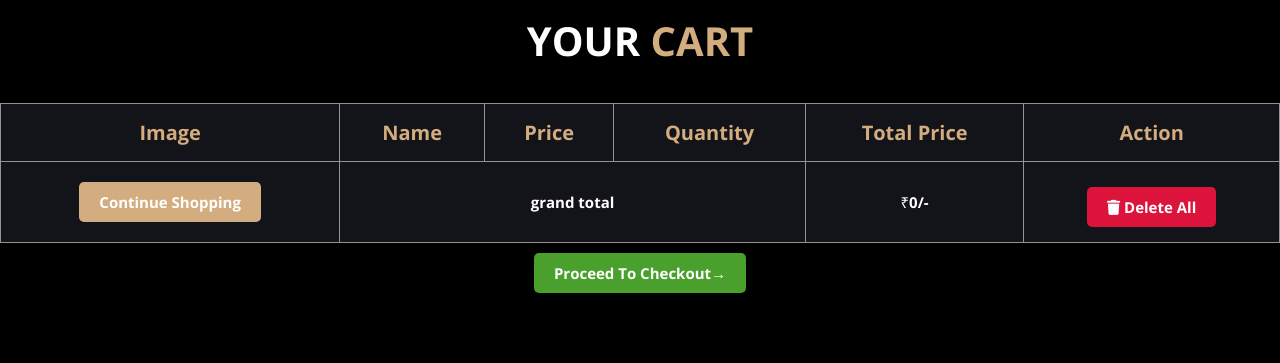
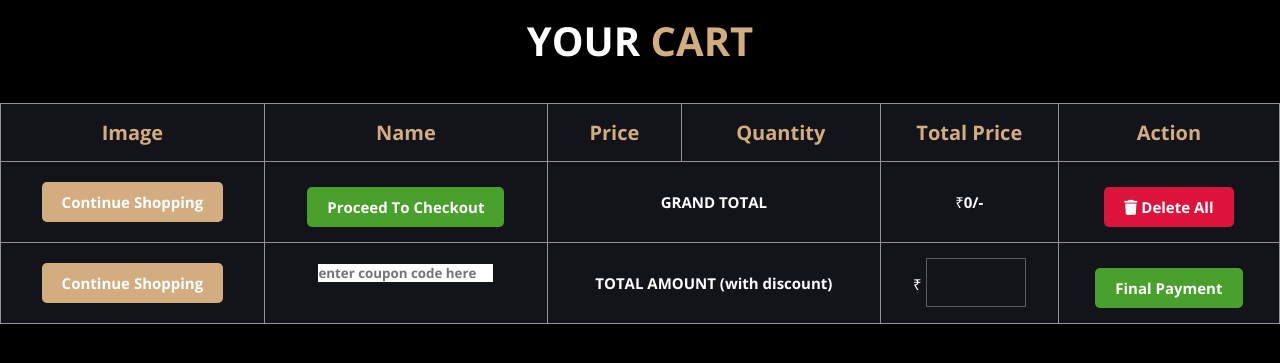
Before and after one commit to Siva18jr/ecommerce-website, a PHP site: page /user_cart.php in a window 1280 px wide. Shown: the part 65-428 px from the top of the page. Run offline with PHP 8.4, Linux system fonts and the light colour scheme; the visitor is signed in with stand-in values (Sample User, id 1); data that the repository does not hold is empty.

Commit message:
user can discount values using coupon

```diff
--- a/user_cart.php
+++ b/user_cart.php
@@ -45,6 +45,9 @@ if(isset($_GET['delete_all'])){
    <title>cart</title>
    <link rel="stylesheet" href="https://cdnjs.cloudflare.com/ajax/libs/font-awesome/6.0.0/css/all.min.css">
    <link rel="stylesheet" href="user.css">
+   <script src = "js/jquery-3.2.1.min.js"></script>
+   <script src = "js/bootstrap.js"></script>
+   <script src = "js/user.js"></script>
 </head>
 
 <body style="background-color: black">
@@ -100,15 +103,45 @@ if(isset($_GET['delete_all'])){
 
       <tr class="table-bottom">
          <td><a href="user_products.php" class="option-btn" style="margin-top: 0;">continue shopping</a></td>
-         <td colspan="3">grand total</td>
+         <td><a href="user_orders.php" class="btn <?php echo ($grand_total > 1)?'':'disabled'; ?>">proceed to checkout</a></td>
+
+         <td colspan="2">GRAND TOTAL</td>
+
          <td>₹<?php echo $grand_total; ?>/-</td>
+
          <td><a href="user_cart.php?delete_all" onclick="return confirm('are you sure you want to delete all?');" class="remove-btn"> <i class="fas fa-trash"></i> delete all </a></td>
+      </tr>
+
+      <tr>
+         <td><a href="user_products.php" class="option-btn" style="margin-top: 0;">continue shopping</a></td>
+
+         <td>
+            <div class="form-group">
+                  <input class="form-control" type="text" id="coupon" placeholder = "enter coupon code here" oninput= "Coupon()" />
+                  <input type="hidden" value="<?php echo $grand_total ?>" id="price"/>
+               <div id="result"></div>
+
+               <br style="clear:both;"/>
+			   </div>
+
+         </td>
+
+         <td colspan = "2">
+            <div class="form-group">
+				   <label>TOTAL AMOUNT (with discount)</label>
+         </td>
+
+         <td>₹
+            <input class="form-control" type="number" value="<?php $grand_total ?>" id="total" readonly="readonly" lang="en-150"/>
+			   </div>
+         </td>
+   <td>
+      <button class="btn btn-success" onclick="Total()">final payment</button>
+         </td>
       </tr>
       </tbody>
    </table>
-   <center><a href="user_orders.php" class="btn <?php echo ($grand_total > 1)?'':'disabled'; ?>">proceed to checkout&#8594;</a>
 </section>
 </div>
-<script src = "js/user.js"></script>
 </body>
 </html>
```
